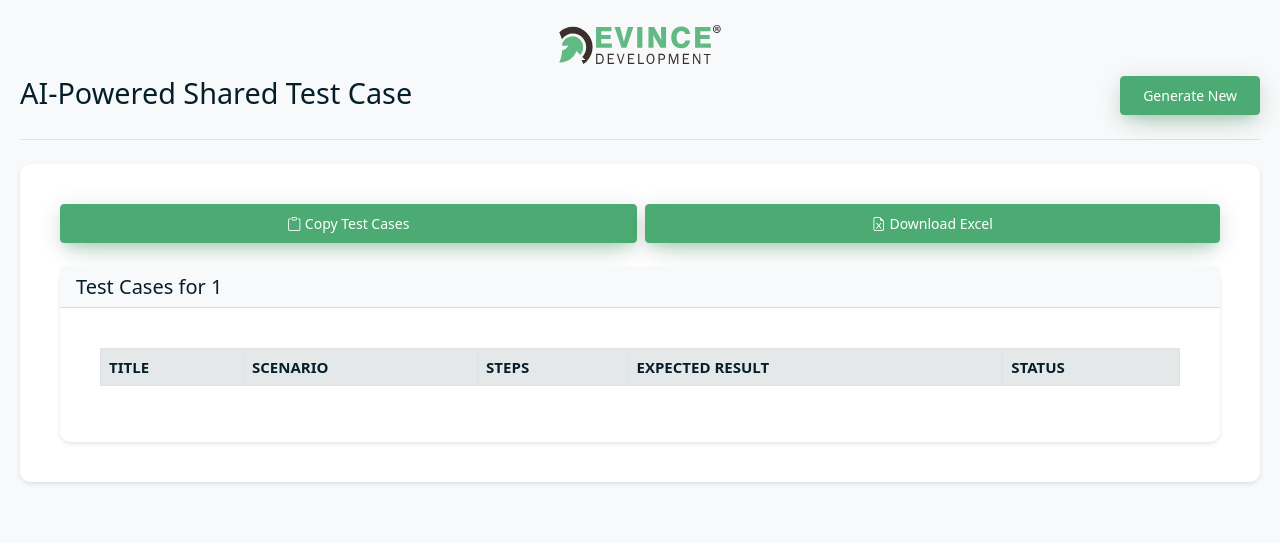
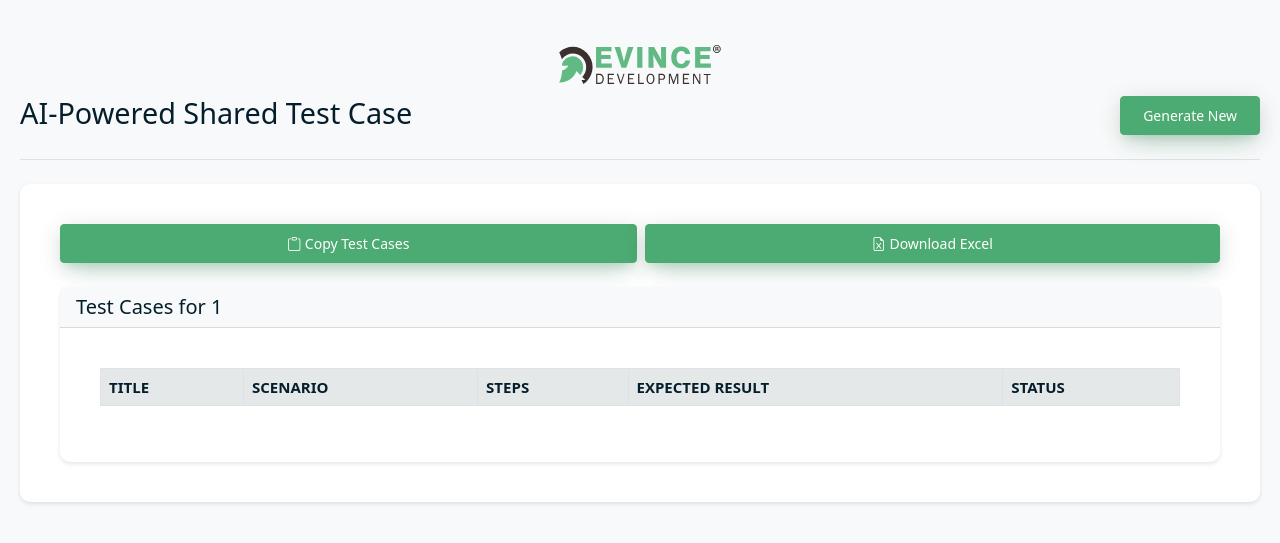
Before and after one commit to abhishek8434/UI-Based-TestCase-Generation, a Flask app: page /view/1 in a window 1280 px wide. Shown: the top 543 px of the page. Run offline with Flask 3, Linux system fonts and the light colour scheme; a database or web service that is not in the repository returns one stand-in record (values such as "Sample title"); lists and menus that the app fills with data are empty; some libraries are stand-ins or nearby versions.

Commit message:
style(templates): adjust container padding for better spacing
The container padding was changed from "0 20px" to "20 20px" to improve vertical spacing while maintaining horizontal padding consistency.

```diff
--- a/templates/view.html
+++ b/templates/view.html
@@ -130,7 +130,7 @@
         .container {
             max-width: 1280px;
             margin: 0 auto;
-            padding: 0 20px;
+            padding: 20 20px;
         }
 
         a {
```
